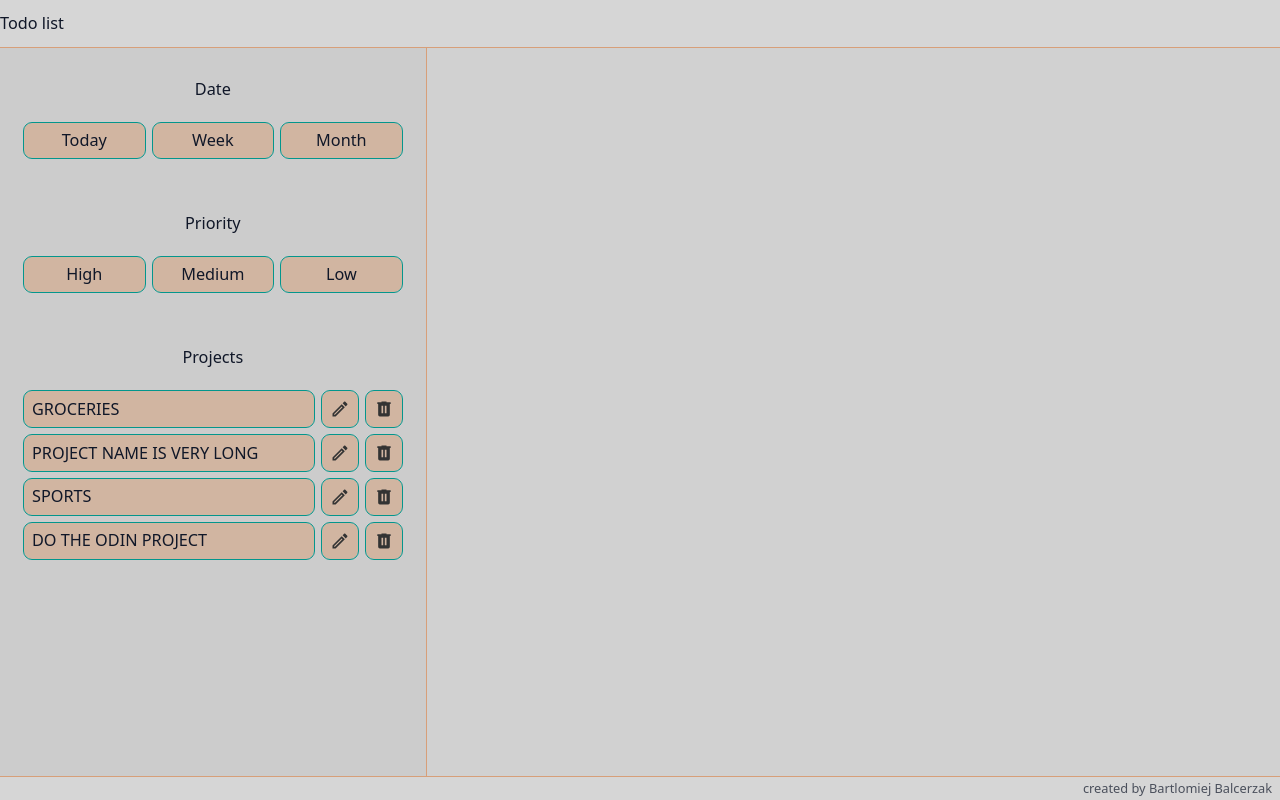
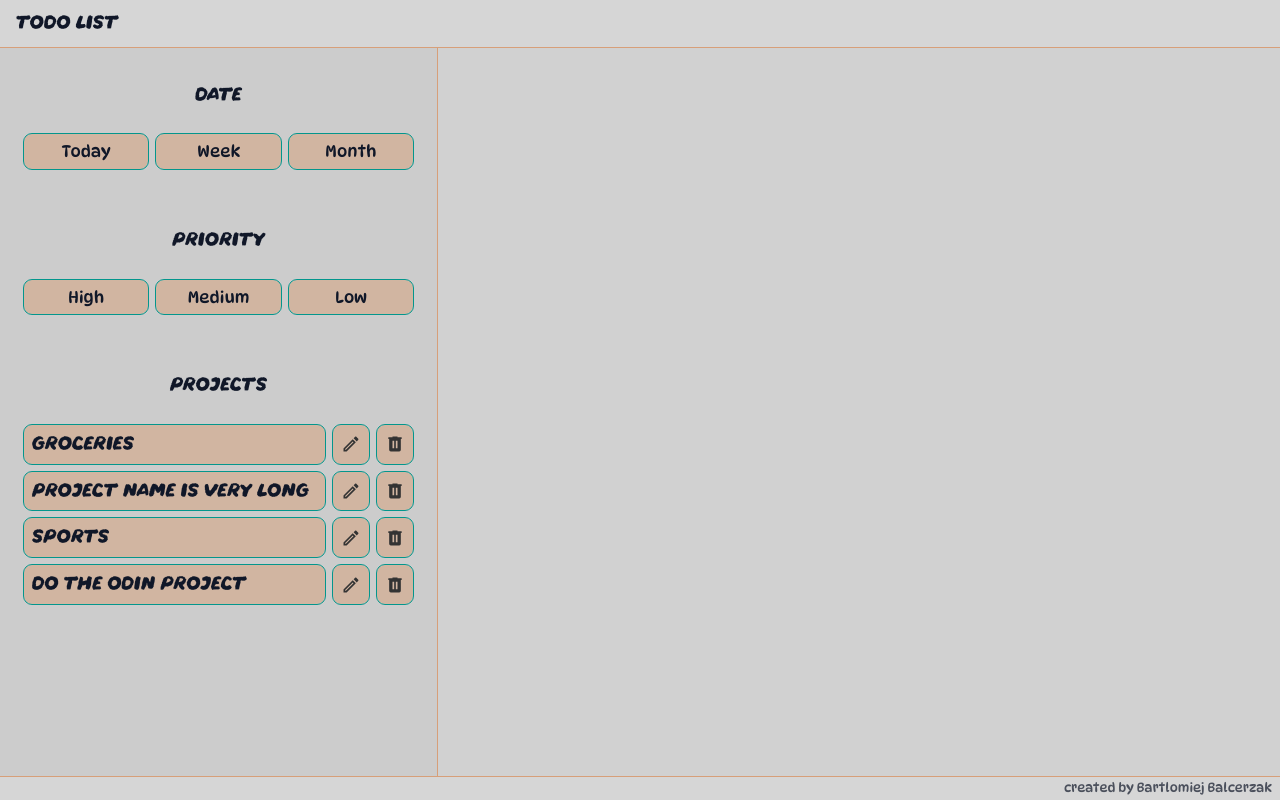
Before and after one commit to bartek8b/zzz-Todo_List, a website built with webpack: page src/template.html in a window 1280 px wide. Built offline with nearby package versions, Linux system fonts and the light colour scheme.

Commit message:
Handle fonts

```diff
--- a/src/style.css
+++ b/src/style.css
@@ -5,6 +5,7 @@ body {
   text-wrap: balance;
   color: hsl(var(--font));
   font-size: calc(1rem + 0.02dvw);
+  font-family: text;
 }
 :root {
   --font: 222, 42%, 11%;
@@ -14,12 +15,25 @@ body {
   --gapInside: 8px;
   --gapOutside: 16px;
 }
+@font-face {
+  font-family: "title";
+  src: url(assets/PaperInko.otf);
+}
+@font-face {
+  font-family: "text";
+  src: url(assets/dynapuff.regular.ttf);
+}
+.fontTitle {
+  font-family: "title";
+  font-size: calc(1rem + 0.3dvw);
+}
 header {
   background-color: hsl(var(--background), 0.8);
   height: 48px;
   display: flex;
   align-items: center;
   border-bottom: 1px solid hsl(var(--accentWarm));
+  padding: var(--gapOutside);
 }
 footer {
   background-color: hsl(var(--background), 0.8);
@@ -91,16 +105,16 @@ ul.projects-list {
   display: flex;
   gap: var(--gapInside);
 }
-img{
-    filter: invert(20%);
-  }
+img {
+  filter: invert(20%);
+}
 .projects-list > li > button:not(:first-child) {
   display: flex;
   align-items: center;
   justify-content: center;
   width: var(--gapInside) * 2;
 }
-.projects-list > li > button:not(:first-child) > img{
+.projects-list > li > button:not(:first-child) > img {
   width: calc(var(--gapInside) * 3);
 }
 .projects-list > li > button:first-child {
--- a/src/template.html
+++ b/src/template.html
@@ -9,11 +9,11 @@
     <title>Todo list</title>
 </head>
 <body>
-    <header>Todo list</header>
+    <header class="fontTitle">Todo list</header>
     <main>
         <aside>
             <div>
-                <p>Date</p>
+                <p class="fontTitle">Date</p>
                 <ul>
                     <li><button>Today</button></li>
                     <li><button>Week</button></li>
@@ -21,7 +21,7 @@
                 </ul>
             </div>
             <div>
-                <p>Priority</p>
+                <p class="fontTitle">Priority</p>
                 <ul>
                     <li><button>High</button></li>
                     <li><button>Medium</button></li>
@@ -29,12 +29,12 @@
                 </ul>
             </div>
             <div>
-                <p>Projects</p>
+                <p class="fontTitle">Projects</p>
                 <ul class="projects-list">
-                    <li><button>GROCERIES</button><button><img src="assets/pencil.svg" alt=""></button> <button><img src="assets/delete.svg" alt=""></button></li>
-                    <li><button>PROJECT NAME IS VERY LONG</button><button><img src="assets/pencil.svg" alt=""></button> <button><img src="assets/delete.svg" alt=""></button></li>
-                    <li><button>SPORTS</button><button><img src="assets/pencil.svg" alt=""></button> <button><img src="assets/delete.svg" alt=""></button></li>
-                    <li><button>DO THE ODIN PROJECT</button><button><img src="assets/pencil.svg" alt=""></button> <button><img src="assets/delete.svg" alt=""></button></li>
+                    <li><button class="fontTitle">GROCERIES</button><button><img src="assets/pencil.svg" alt=""></button> <button><img src="assets/delete.svg" alt=""></button></li>
+                    <li><button class="fontTitle">PROJECT NAME IS VERY LONG</button><button><img src="assets/pencil.svg" alt=""></button> <button><img src="assets/delete.svg" alt=""></button></li>
+                    <li><button class="fontTitle">SPORTS</button><button><img src="assets/pencil.svg" alt=""></button> <button><img src="assets/delete.svg" alt=""></button></li>
+                    <li><button class="fontTitle">DO THE ODIN PROJECT</button><button><img src="assets/pencil.svg" alt=""></button> <button><img src="assets/delete.svg" alt=""></button></li>
 
                 </ul>
             </div>
```
Also changed, not shown: src/assets/PaperInko.otf (added), src/assets/dynapuff.regular.ttf (added).
